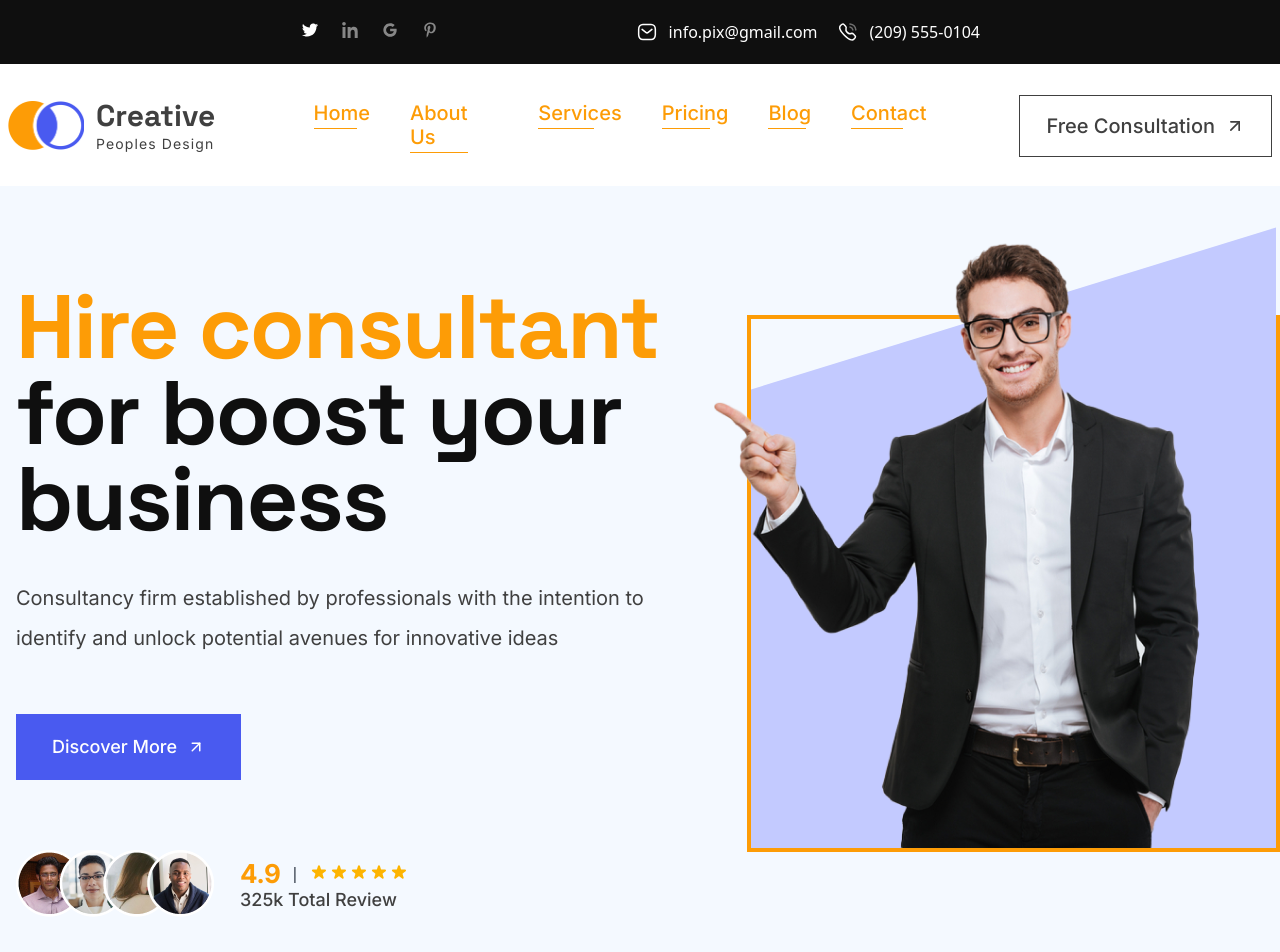
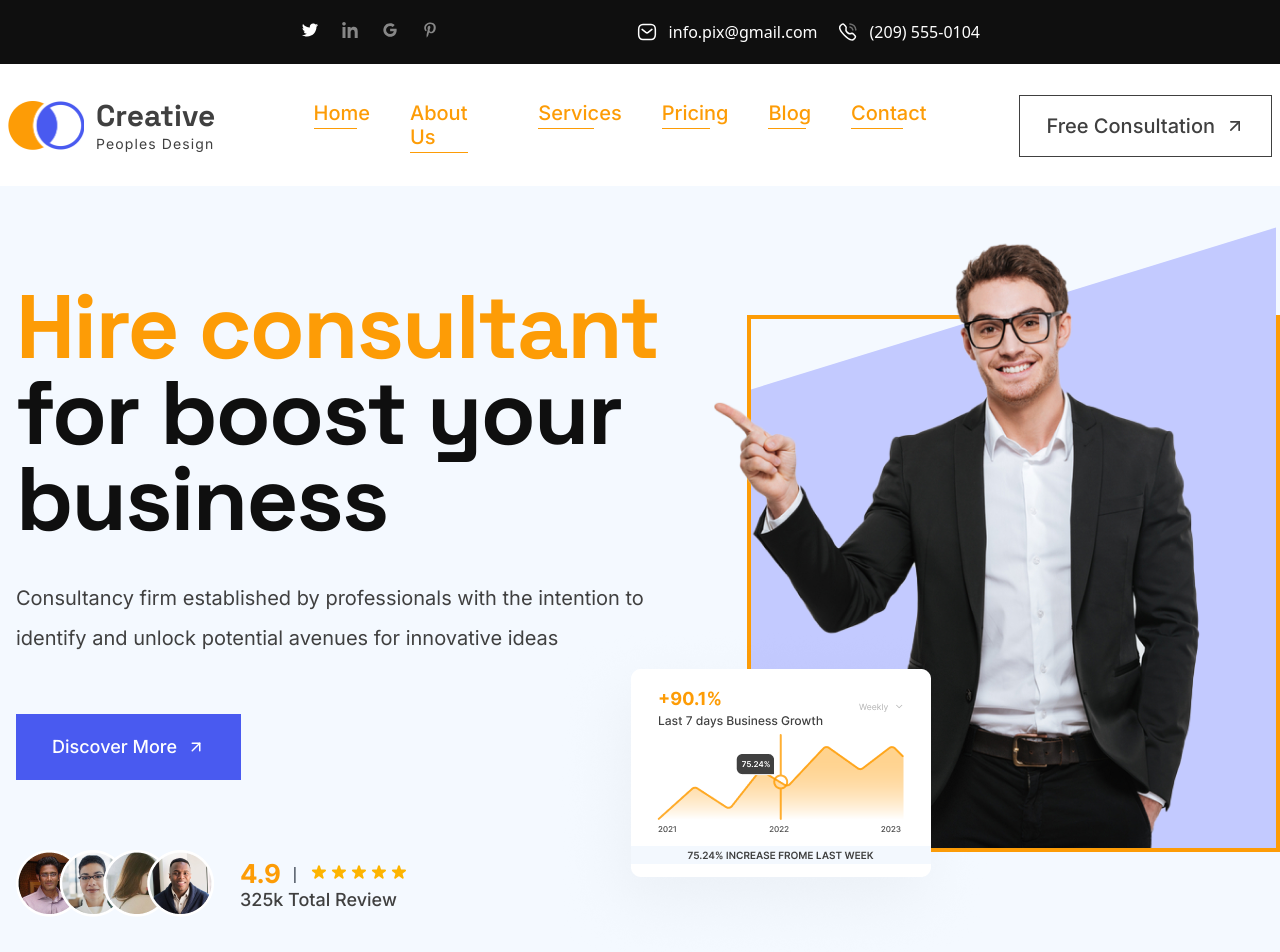
Before and after one commit to mahfuz091/oyolloo-task-clone, a React (Vite) app: page / in a window 1280 px wide. Shown: the top 952 px of the page. Built offline with nearby package versions, Linux system fonts and the light colour scheme.

Commit message:
banner position update

```diff
--- a/src/Pages/Banner/Banner.jsx
+++ b/src/Pages/Banner/Banner.jsx
@@ -101,7 +101,7 @@ const Banner = () => {
             </div>
           </div>
         </div>
-        <div className='mt-[129px] '>
+        <div className='mt-[129px] relative '>
           <div className='hero-img relative  '>
             <div className='border   '></div>
             <div className='absolute bottom-[4px] -left-[37px]'>
@@ -118,15 +118,10 @@ const Banner = () => {
 
               <img className='absolute bottom-0 z-10' src={portrait} alt='' />
             </div>
-
-            {/* <div>
-              <div className='border  '></div>
-
-            </div> */}
           </div>
-          {/* <div className='  '>
+          <div className=' absolute bottom-[107px] -left-[188px]  z-10 '>
             <img src={card02} alt='' />
-          </div> */}
+          </div>
         </div>
       </div>
     </div>
```
